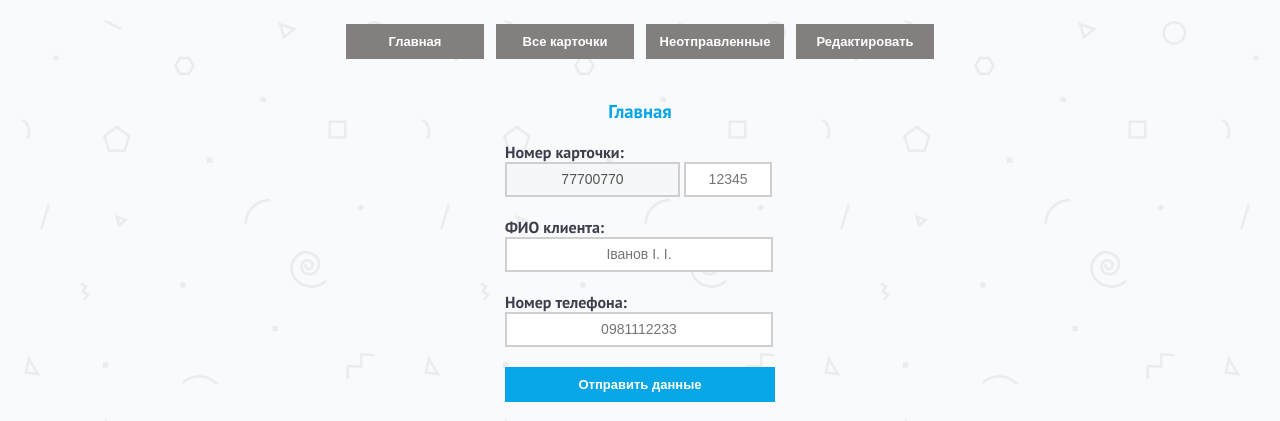
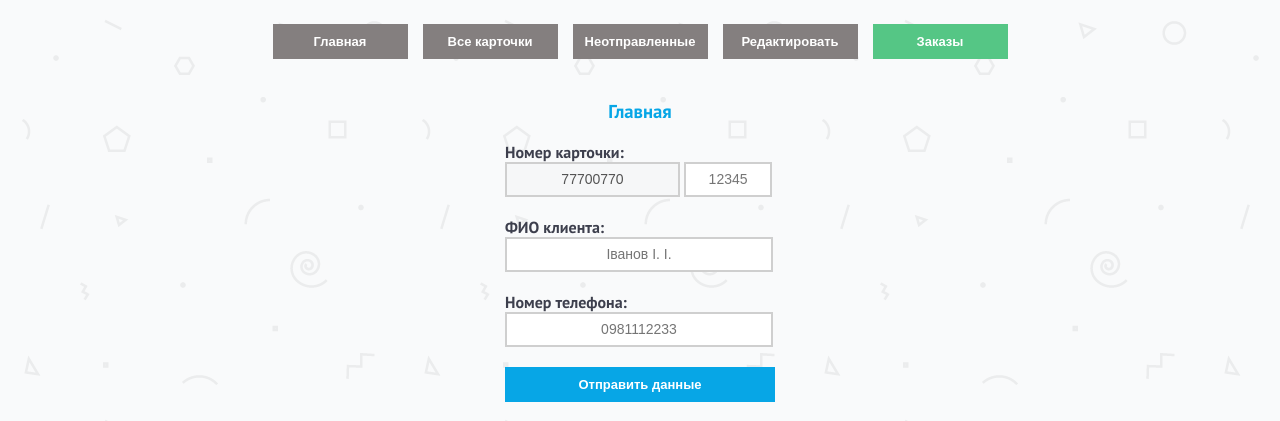
Before and after one commit to borodat/cards, a PHP site: page / in a window 1280 px wide. Shown: the top 421 px of the page. Run offline with PHP 8.4, Linux system fonts and the light colour scheme.

Commit message:
add button

```diff
--- a/index.php
+++ b/index.php
@@ -17,6 +17,7 @@
             <li><a href="index.php?page_id=all" class="grey">Все карточки</a></li>
             <li><a href="index.php?page_id=unsent" class="grey">Неотправленные</a></li>
             <li><a href="index.php?page_id=edit" class="grey">Редактировать</a></li>
+            <li><a href="../orders/" class="green">Заказы</a></li>
         </ul>
     </nav>
 <?php
--- a/style.css
+++ b/style.css
@@ -9,7 +9,7 @@ h3 {
     text-align: center;
 }
 nav {
-    width: 600px;
+    width: 750px;
     margin: 0 auto;
     overflow: hidden;
 }
@@ -18,7 +18,7 @@ nav ul {
 }
 nav li {
     list-style: none;
-    width: 23%;
+    width: 18%;
     float: left;
     margin: 0 1%;
 
@@ -123,6 +123,9 @@ a:active {
     color: #45bf3b;
 }
 
+.green {
+    background: #55c685;
+}
 .grey {
     background: #847f7f;
 }
```
